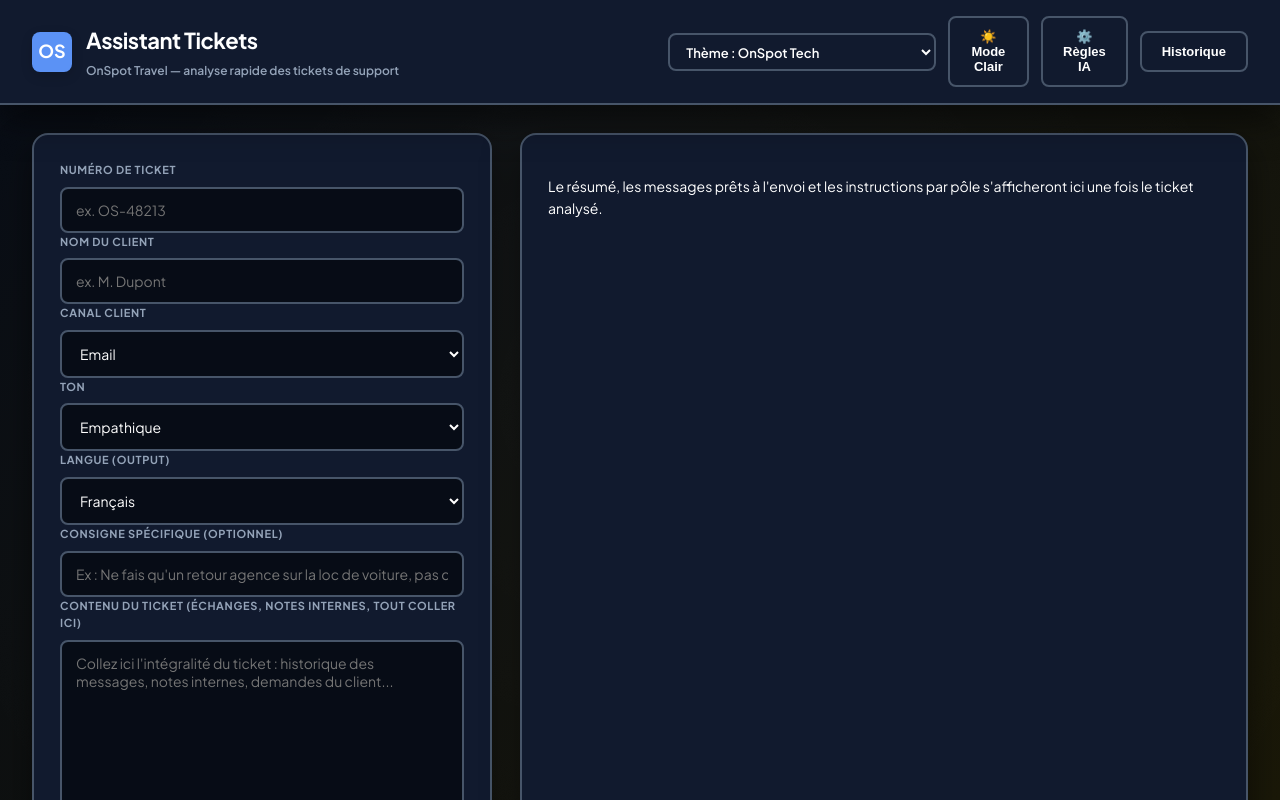
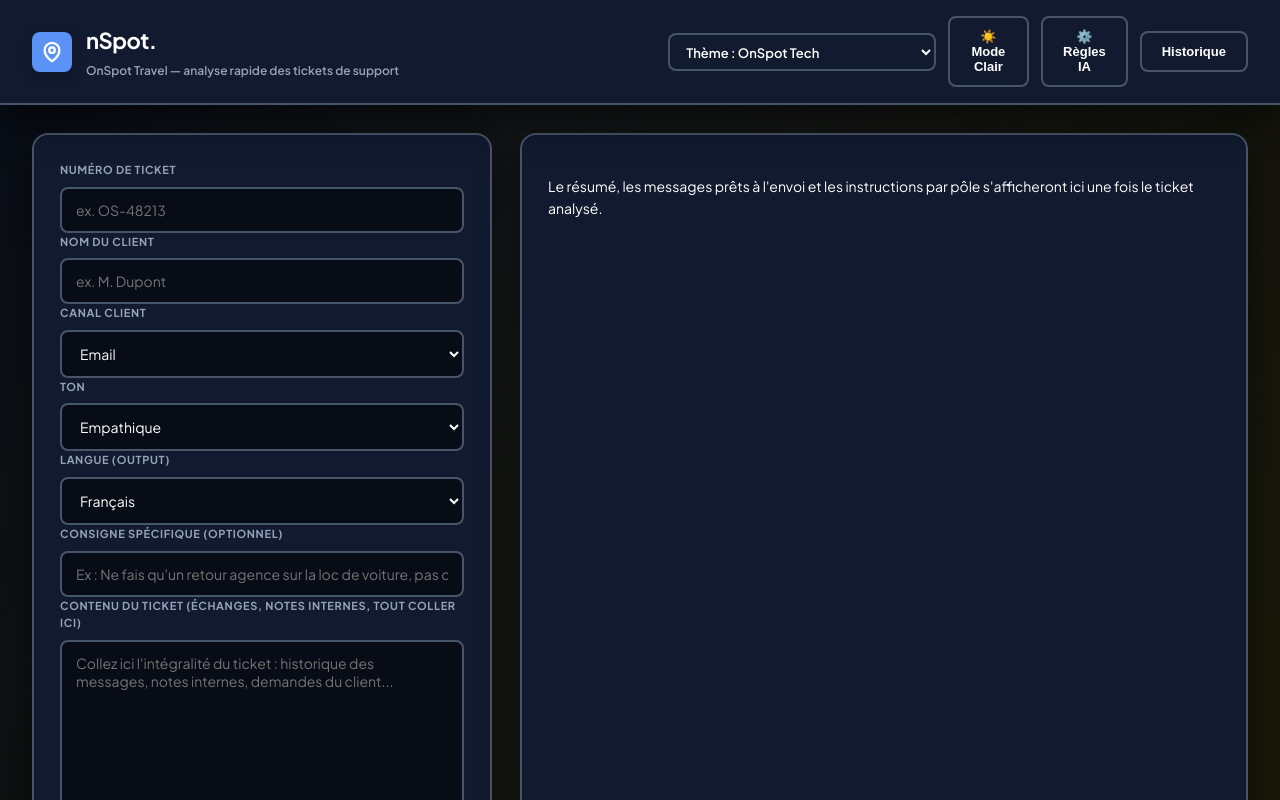
Before and after one commit to asukatraloc22-rgb/OnSpot-Ticket, a website: page index.html in a window 1280 px wide. Shown: the top 800 px of the page. Drawn offline with Linux system fonts and the light colour scheme.

Commit message:
Update index.html

```diff
--- a/index.html
+++ b/index.html
@@ -10,9 +10,14 @@
 
 <header class="app-header">
   <div class="brand">
-    <span class="brand-mark">OS</span>
+    <span class="brand-mark" style="display: flex; align-items: center; justify-content: center;">
+      <svg xmlns="http://www.w3.org/2000/svg" viewBox="0 0 24 24" fill="none" stroke="currentColor" stroke-width="2.5" stroke-linecap="round" stroke-linejoin="round" style="width: 22px; height: 22px;">
+        <path d="M12 22s-8-4.5-8-11.8A8 8 0 0 1 12 2a8 8 0 0 1 8 8.2c0 7.3-8 11.8-8 11.8z"></path>
+        <circle cx="12" cy="10" r="3"></circle>
+      </svg>
+    </span>
     <div class="brand-text">
-      <h1>Assistant Tickets</h1>
+      <h1>nSpot.</h1>
       <p>OnSpot Travel — analyse rapide des tickets de support</p>
     </div>
   </div>
```
